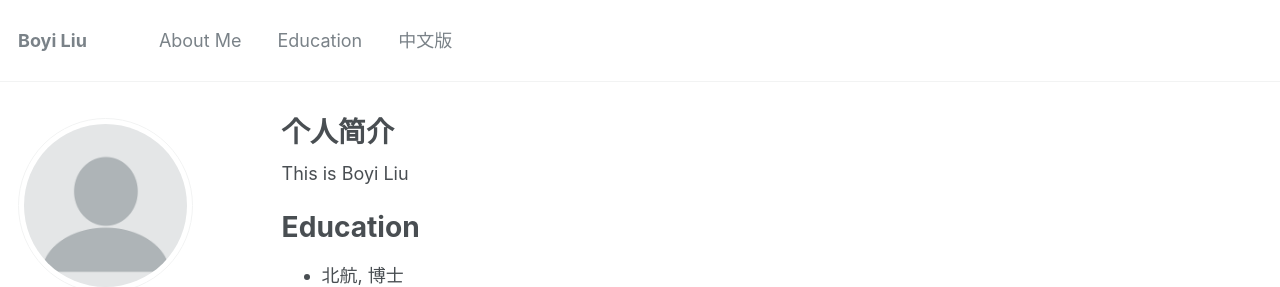
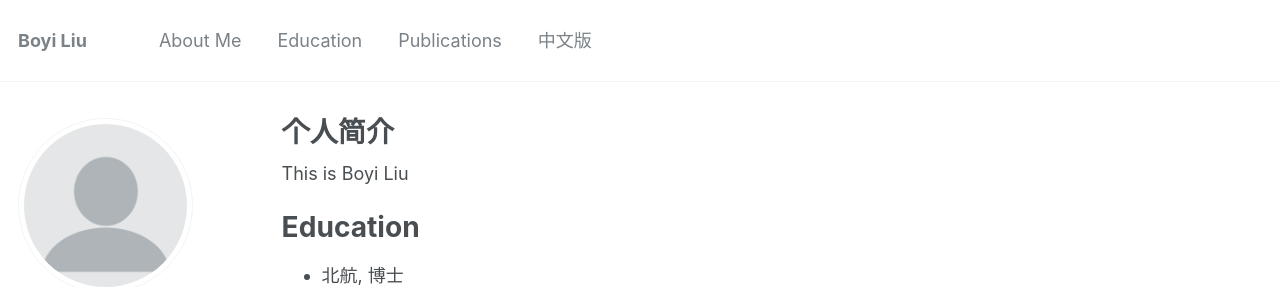
Before and after one commit to boyi-liu/boyi-liu.github.io, a Jekyll site: the page built from _pages/cn.md, in a window 1280 px wide and 900 px high. Shown: the top 287 px of the window. Built offline with Jekyll 4.4.1, drawn with Linux system fonts in a browser that asks for light colours; some web fonts are replaced.

Commit message:
Update navigation.yml

```diff
--- a/_data/navigation.yml
+++ b/_data/navigation.yml
@@ -6,5 +6,8 @@ main:
   - title: "Education"
     url: /#education/
 
+  - title: "Publications"
+    url: /#pubclications/
+
   - title: "中文版"
     url: /cn/
```
